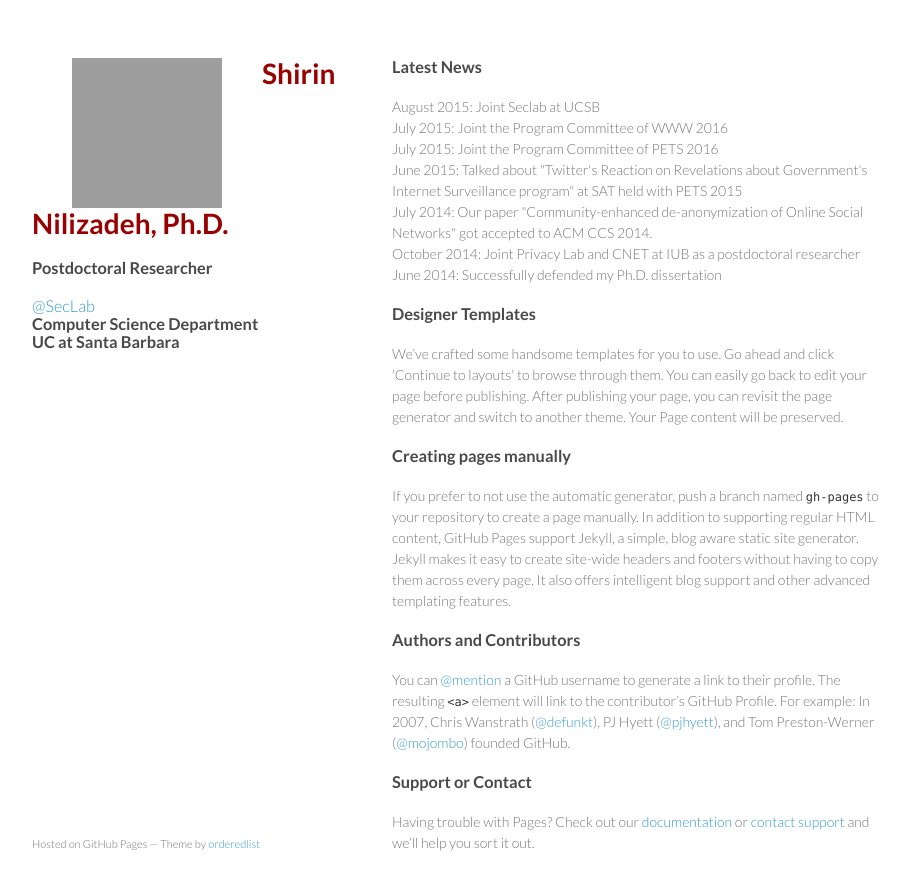
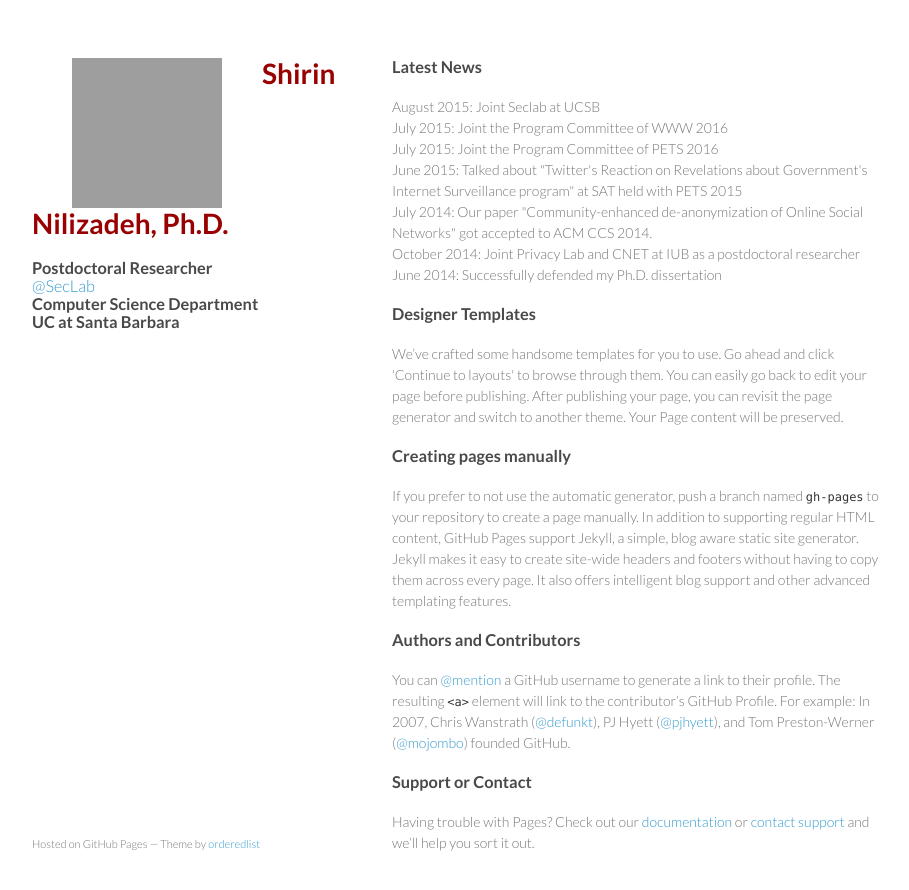
Before and after one commit to Machiry/nilizadeh.github.io, a Jekyll site: the page index.html, which Jekyll copies as it is, in a window 1280 px wide and 923 px high. Shown: the top 890 px of the window, without its empty margins (178-1087 px from the left). Built offline with Jekyll 4.4.1, drawn with Linux system fonts in a browser that asks for light colours; grey boxes are pictures that could not be loaded.

```diff
--- a/index.html
+++ b/index.html
@@ -18,8 +18,8 @@
         <img align="left" src="shirin.jpg" width="150" height="150" hspace="40"/>
         <h1><font color="#990000">Shirin Nilizadeh, Ph.D.</font></h1>
         <p>
-         <h3>Postdoctoral Researcher</h3>
-         <h3> <b><a href="https://seclab.cs.ucsb.edu">@SecLab</a></b> <br>
+         <h3>Postdoctoral Researcher<br>
+         <b><a href="https://seclab.cs.ucsb.edu">@SecLab</a></b> <br>
              Computer Science Department<br>
              UC at Santa Barbara  <br></h3>
         </p>
```
